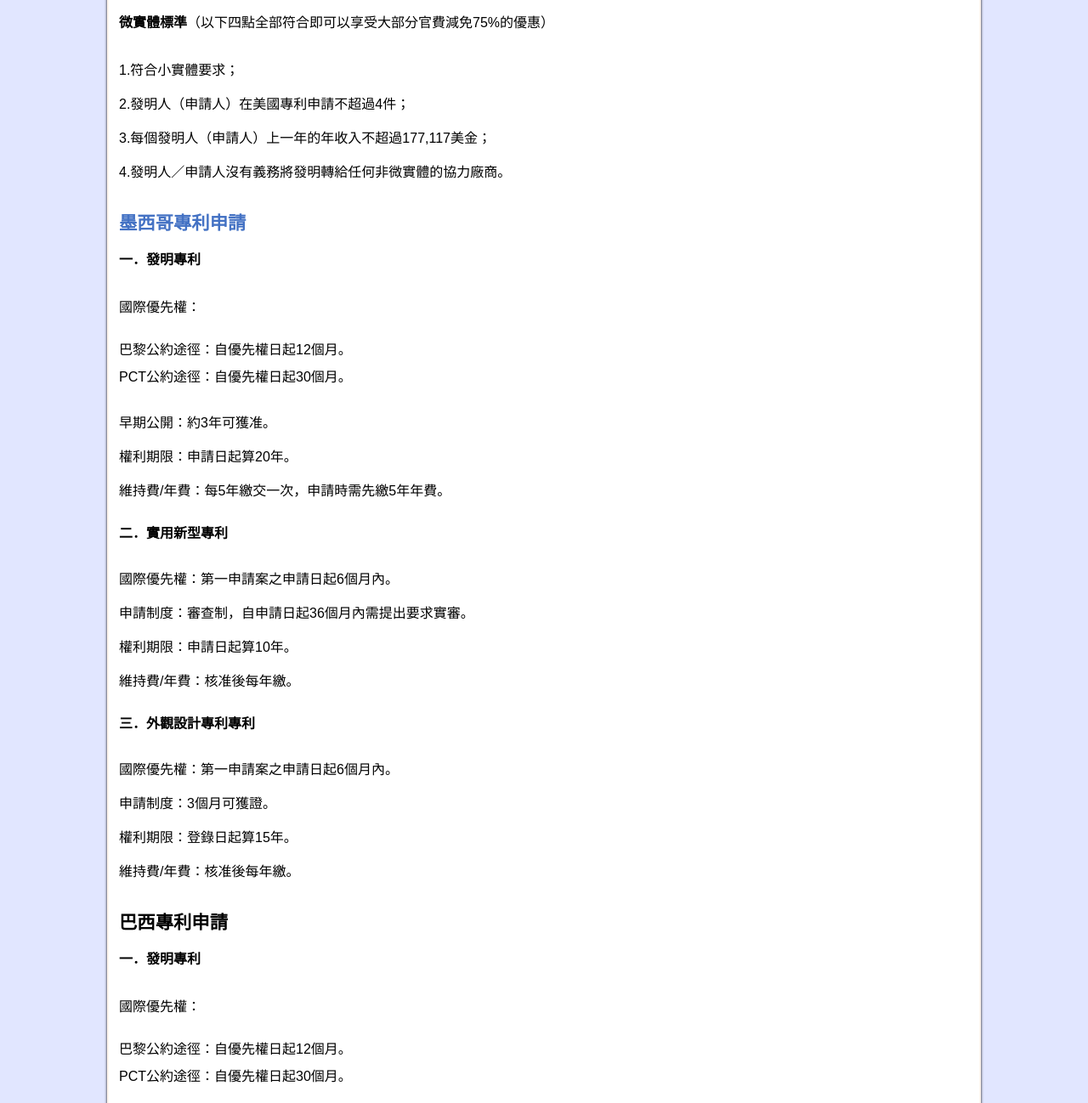
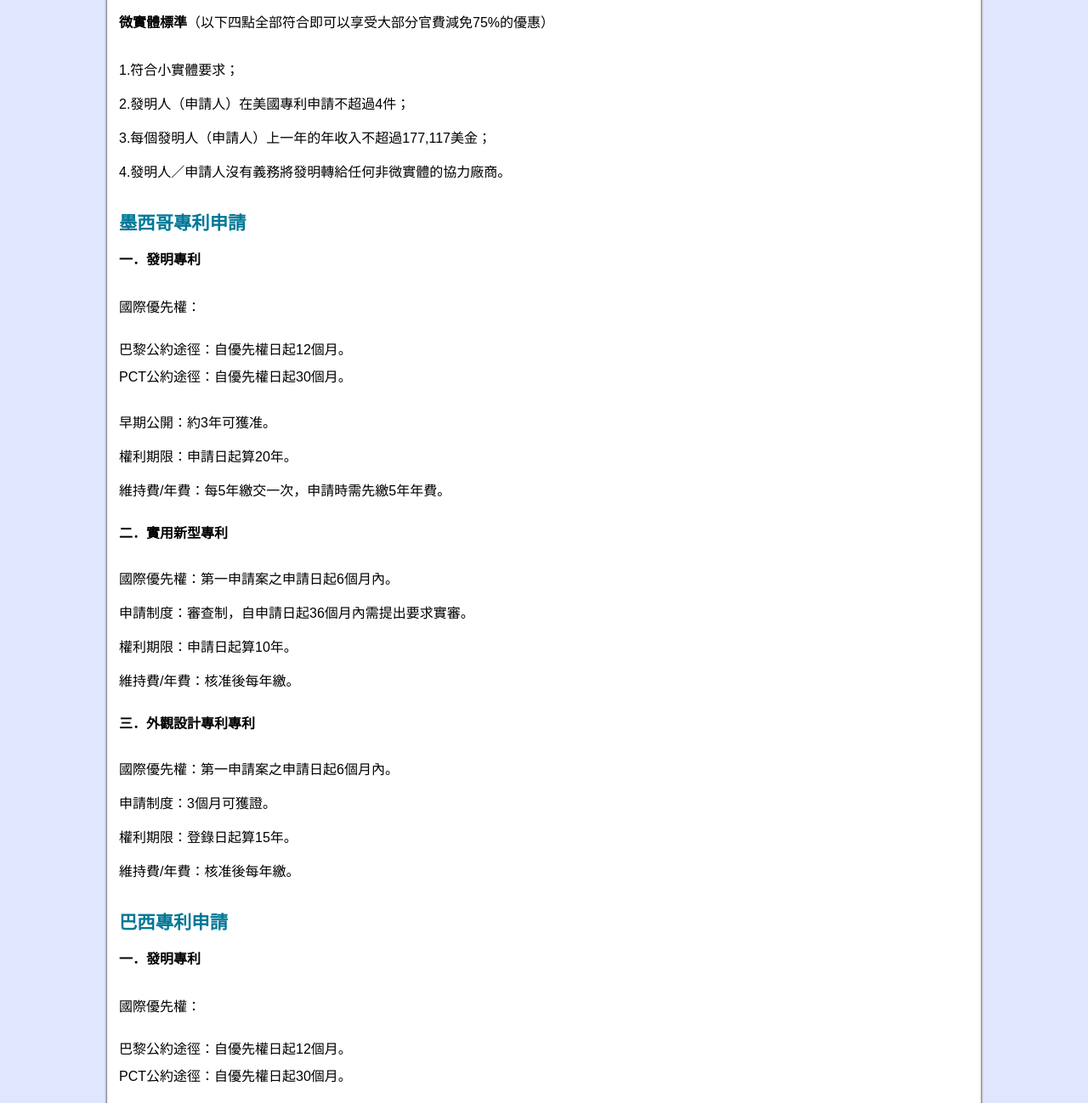
Before and after one commit to jeff3071/lonyuan, a plain HTML site: page patent_info_US.html in a window 1280 px wide. Shown: the part 1783-3081 px from the top of the page at 85% size. Drawn offline with nearby package versions, Linux system fonts and the light colour scheme.

Commit message:
colorChange3

```diff
--- a/patent_info/US.html
+++ b/patent_info/US.html
@@ -64,7 +64,7 @@
         <li><p>4.發明人／申請人沒有義務將發明轉給任何非微實體的協力廠商。</p></li>
     </ul>
 
-    <p><font color="#4472c4" style="font-size: 16pt" size="4"><b>墨西哥專利申請</b></font></p>
+    <p><font color=" #007897" style="font-size: 16pt" size="4"><b>墨西哥專利申請</b></font></p>
 
     <p><b>一．發明專利</b></p>
 
@@ -104,7 +104,7 @@
             <li><p>維持費/年費：核准後每年繳。</p></li>
         </ul>
 
-        <p><font style="--darkreader-inline-color:#77a5d4; font-size: 16pt" size="4"><b>巴西專利申請</b></font></p>
+        <p><font color=" #007897" style="--darkreader-inline-color:#007897; font-size: 16pt" size="4"><b>巴西專利申請</b></font></p>
 
             <p><b>一．發明專利</b></p>
 
```
